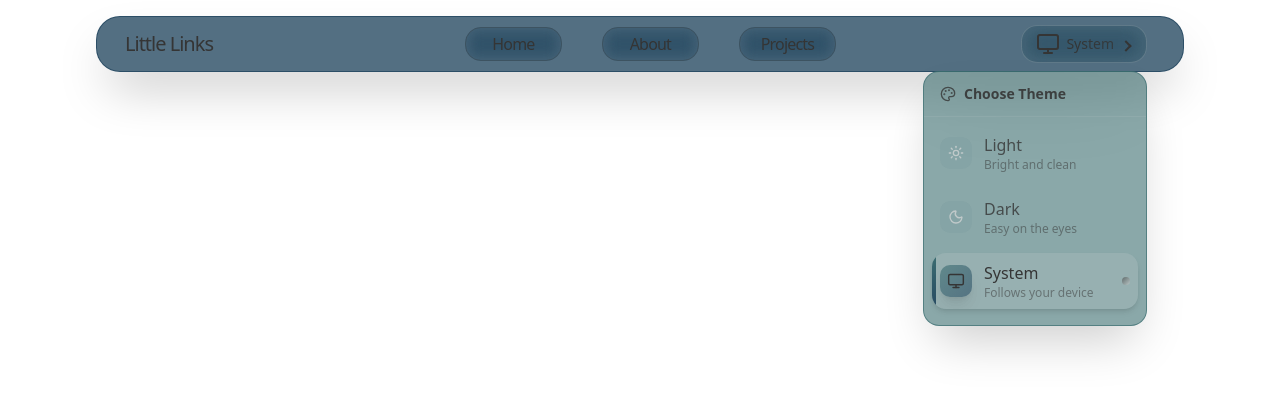
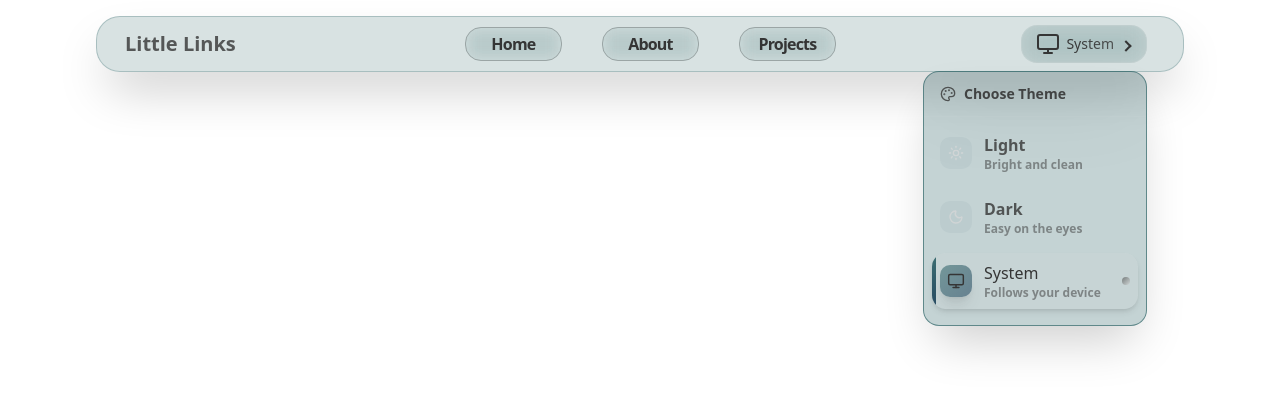
Before and after one commit to Dru-429/little-links, a Next.js app: page / in a window 1280 px wide. Both pictures are taken after a click on the button "System". Shown: the top 394 px of the page. Built offline with nearby package versions, Linux system fonts and the light colour scheme.

Commit message:
Fixed/Theme

```diff
--- a/src/components/ModeToggle.tsx
+++ b/src/components/ModeToggle.tsx
@@ -38,7 +38,7 @@ export function ModeToggle() {
       >
         <div className="absolute inset-0 bg-gradient-to-r from-primary-500/20 via-backgorund-500/20 to-accent-500/20 opacity-0 group-hover:opacity-100 transition-opacity duration-500" />
 
-        <div className="relative flex items-center gap-2 z-10 text-foreground">
+        <div className="relative flex items-center gap-2 z-10 text-foreground font-semibold">
           <div className="relative w-5 h-5 flex items-center justify-center">
             <Sun className={`absolute transition-all duration-700 ease-in-out ${theme === "light" ? "scale-100 rotate-0 opacity-100" : "scale-0 rotate-180 opacity-0"}`} />
             <Moon className={`absolute transition-all duration-700 ease-in-out ${theme === "dark" ? "scale-100 rotate-0 opacity-100" : "scale-0 -rotate-180 opacity-0"}`} />
@@ -65,7 +65,7 @@ export function ModeToggle() {
 
       {isOpen && (
         <motion.div
-          className="absolute right-0 z-50 mt-2 w-56 backdrop-blur-2xl bg-primary/60 border border-primary/70 rounded-2xl shadow-2xl shadow-black/20 overflow-hidden"
+          className="absolute right-0 z-50 mt-2 w-56 backdrop-blur-2xl bg-primary/30 border border-primary/74 rounded-2xl shadow-2xl shadow-black/20 overflow-hidden"
           initial={{ opacity: 0, scale: 0,}}
           animate={{ opacity: 1, scale: 1, }}
           exit={{ opacity: 0, scale: 0, }}
@@ -74,7 +74,7 @@ export function ModeToggle() {
           {/* Header */}
           <div className="px-4 py-3 border-b border-secondary/10 flex items-center gap-2">
             <Palette className="w-4 h-4 text-foreground/80" />
-            <span className="text-sm font-semibold text-foreground/90">Choose Theme</span>
+            <span className="text-sm font-bold text-foreground/90">Choose Theme</span>
           </div>
 
           {/* Theme Options */}
@@ -118,12 +118,12 @@ export function ModeToggle() {
                     <div className="flex-1">
                       <div
                         className={`font-medium transition-colors duration-300 ${
-                          isSelected ? "text-foreground" : "text-foreground/80 group-hover:text-foreground"
+                          isSelected ? "text-foreground" : "text-foreground/80 group-hover:text-foreground font-semibold"
                         }`}
                       >
                         {option.label}
                       </div>
-                      <div className="text-xs text-foreground/50 group-hover:text-foreground/70 transition-colors duration-300">
+                      <div className="text-xs text-foreground/50 group-hover:text-foreground/70 transition-colors duration-300 font-semibold">
                         {option.description}
                       </div>
                     </div>
--- a/src/components/Navbar.tsx
+++ b/src/components/Navbar.tsx
@@ -7,11 +7,11 @@ import { ModeToggle } from "./ModeToggle";
 
 const Navbar = () => {
   return (
-    <div className="md:w-[85%] w-[95%] flex items-center justify-between py-2 px-1 md:px-7 py-1md:py-2 box-border backdrop-blur-md bg-accent/80 rounded-3xl p-8 border border-accent/90 shadow-2xl md:mt-4 mt-2">
+    <div className="md:w-[85%] w-[95%] flex items-center justify-between py-2 px-1 md:px-7 py-1md:py-2 box-border backdrop-blur-md bg-primary/20 rounded-3xl p-8 border border-primary/30 shadow-2xl md:mt-4 mt-2">
       {/*Left Logo and Name Section */}
       <div className="flex items-center justify-between md:w-[60%] w-1/2">
         <div className="flex items-center gap-2">
-          <span className="text-xl leading-none tracking-tighter text-foreground">
+          <span className="text-xl text-foreground/80 font-bold">
             Little Links
           </span>
         </div>
@@ -24,7 +24,7 @@ const Navbar = () => {
             ].map((item, index) => (
               <Link href={item[1]} key={index}>
                 <motion.a
-                  className="border-[1px] min-w-[97px] rounded-2xl box-border px-3 py-2 border-box text-foreground flex items-center justify-center bg-transparent hover:bg-primary hover:text-primary-foreground/ border-foreground/30 backdrop-blur-sm transition-all duration-200 " //
+                  className="border-[1px] min-w-[97px] rounded-2xl box-border px-3 py-2 border-box text-foreground flex items-center justify-center bg-transparent hover:bg-primary hover:text-primary-foreground/ border-foreground/30 backdrop-blur-sm transition-all duration-200 font-semibold" //
                   whileTap={{ scale: 0.9 }}
                   whileHover={{
                     scale: 1.01,
```
